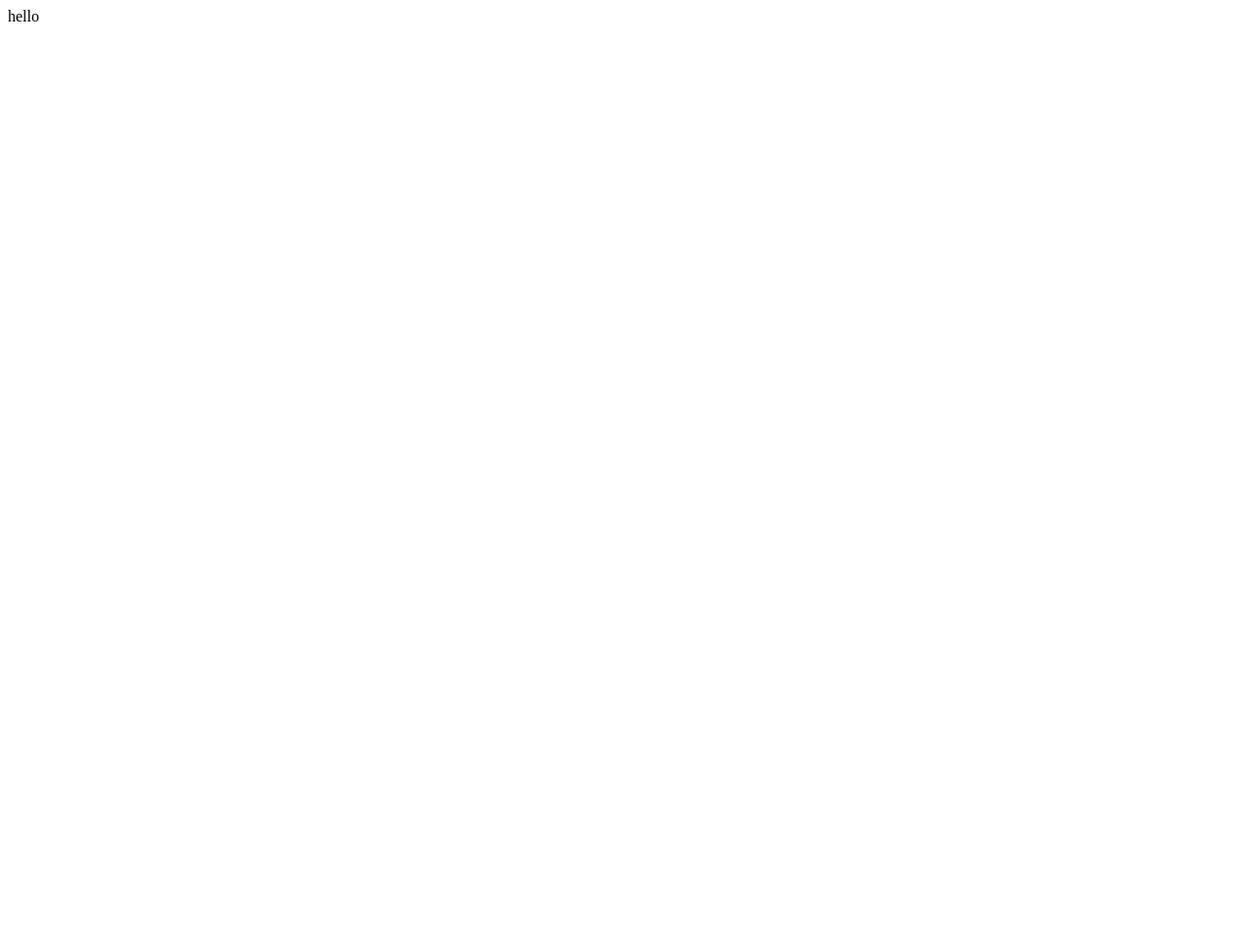
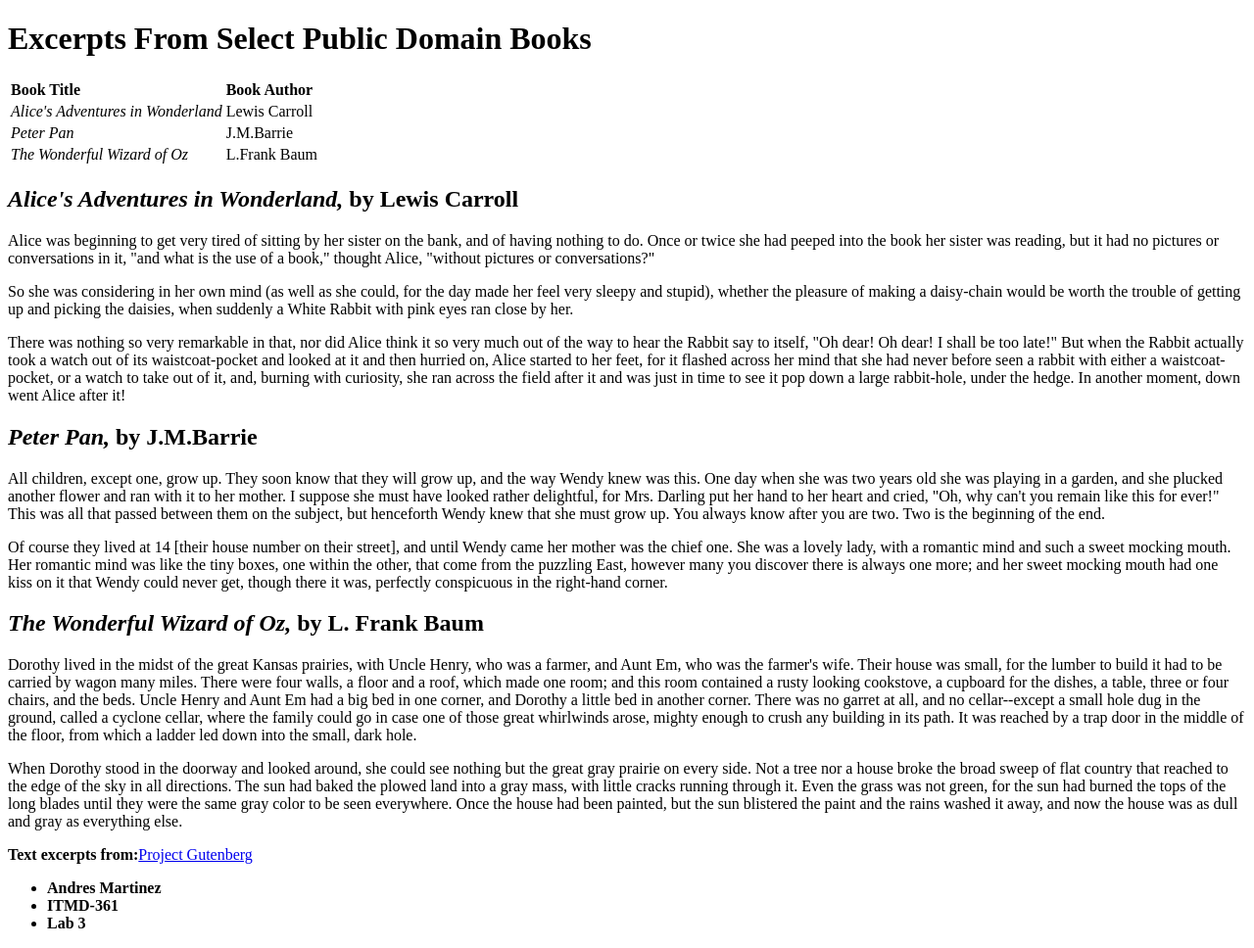
Before and after one commit to amartinez270/Lab-3, a plain HTML site: page index.html in a window 1280 px wide. Shown: the whole page at 98% size. Before the commit the page ends 800 px from the top, so only its background shows below. Drawn offline with Linux system fonts and the light colour scheme.

Commit message:
Update index.html

```diff
--- a/index.html
+++ b/index.html
@@ -1 +1,43 @@
-hello
+<!DOCTYPE html>
+<html lang="en">
+<head>
+	<title>Excerpts From Select Public Domain Books</title>
+</head>
+<body>
+<h1>Excerpts From Select Public Domain Books</h1>
+<table>
+	<tr>
+		<td><b>Book Title</b></td>
+		<td><b>Book Author</b></td>
+	</tr>
+	<tr>
+		<td><i>Alice's Adventures in Wonderland</i></td>
+		<td>Lewis Carroll</td>
+	</tr>
+	<tr>
+		<td><i>Peter Pan</i></td>
+		<td>J.M.Barrie</td>
+	</tr>
+	<tr>
+		<td><i>The Wonderful Wizard of Oz</i></td>
+		<td>L.Frank Baum</td>
+	</tr>
+</table>
+<h2><i>Alice's Adventures in Wonderland,</i> by Lewis Carroll</h2>
+	<p>Alice was beginning to get very tired of sitting by her sister on the bank, and of having nothing to do. Once or twice she had peeped into the book her sister was reading, but it had no pictures or conversations in it, "and what is the use of a book," thought Alice, "without pictures or conversations?"</p>
+	<p>So she was considering in her own mind (as well as she could, for the day made her feel very sleepy and stupid), whether the pleasure of making a daisy-chain would be worth the trouble of getting up and picking the daisies, when suddenly a White Rabbit with pink eyes ran close by her.</p>
+	<p>There was nothing so very remarkable in that, nor did Alice think it so very much out of the way to hear the Rabbit say to itself, "Oh dear! Oh dear! I shall be too late!" But when the Rabbit actually took a watch out of its waistcoat-pocket and looked at it and then hurried on, Alice started to her feet, for it flashed across her mind that she had never before seen a rabbit with either a waistcoat-pocket, or a watch to take out of it, and, burning with curiosity, she ran across the field after it and was just in time to see it pop down a large rabbit-hole, under the hedge. In another moment, down went Alice after it!</p>
+<h2><i>Peter Pan,</i> by J.M.Barrie</h2>
+	<p>All children, except one, grow up. They soon know that they will grow up, and the way Wendy knew was this. One day when she was two years old she was playing in a garden, and she plucked another flower and ran with it to her mother. I suppose she must have looked rather delightful, for Mrs. Darling put her hand to her heart and cried, "Oh, why can't you remain like this for ever!" This was all that passed between them on the subject, but henceforth Wendy knew that she must grow up. You always know after you are two. Two is the beginning of the end.</p>
+	<p>Of course they lived at 14 [their house number on their street], and until Wendy came her mother was the chief one. She was a lovely lady, with a romantic mind and such a sweet mocking mouth. Her romantic mind was like the tiny boxes, one within the other, that come from the puzzling East, however many you discover there is always one more; and her sweet mocking mouth had one kiss on it that Wendy could never get, though there it was, perfectly conspicuous in the right-hand corner.</p>
+<h2><i>The Wonderful Wizard of Oz,</i> by L. Frank Baum</h2>
+	<p>Dorothy lived in the midst of the great Kansas prairies, with Uncle Henry, who was a farmer, and Aunt Em, who was the farmer's wife.  Their house was small, for the lumber to build it had to be carried by wagon many miles.  There were four walls, a floor and a roof, which made one room; and this room contained a rusty looking cookstove, a cupboard for the dishes, a table, three or four chairs, and the beds.  Uncle Henry and Aunt Em had a big bed in one corner, and Dorothy a little bed in another corner.  There was no garret at all, and no cellar--except a small hole dug in the ground, called a cyclone cellar, where the family could go in case one of those great whirlwinds arose, mighty enough to crush any building in its path.  It was reached by a trap door in the middle of the floor, from which a ladder led down into the small, dark hole.</p>
+	<p>When Dorothy stood in the doorway and looked around, she could see nothing but the great gray prairie on every side.  Not a tree nor a house broke the broad sweep of flat country that reached to the edge of the sky in all directions.  The sun had baked the plowed land into a gray mass, with little cracks running through it.  Even the grass was not green, for the sun had burned the tops of the long blades until they were the same gray color to be seen everywhere.  Once the house had been painted, but the sun blistered the paint and the rains washed it away, and now the house was as dull and gray as everything else.</p>
+	<p><b>Text excerpts from:</b><a href="http://www.gutenberg.org">Project Gutenberg</a></p>
+<ul>
+	<li><b>Andres Martinez</b></li>
+	<li><b>ITMD-361</b></li>
+	<li><b>Lab 3</b></li>
+</ul>
+</body>
+</html>
```
